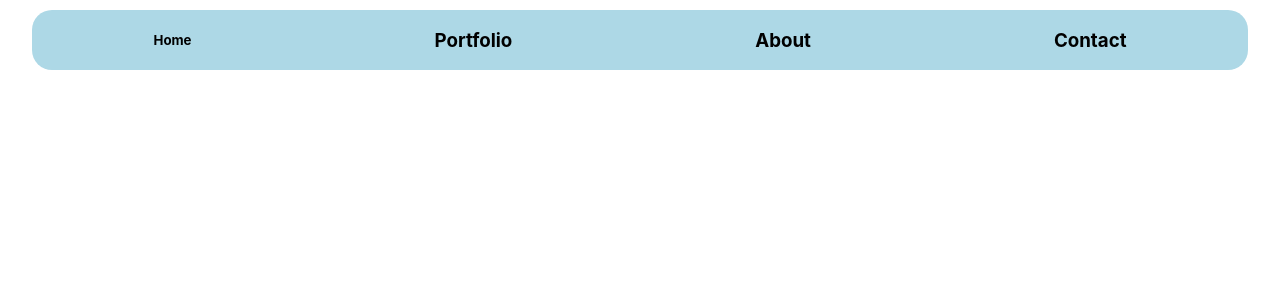
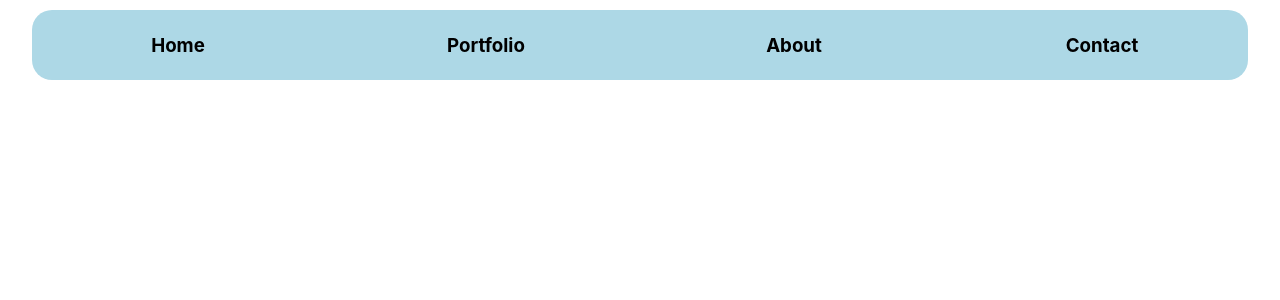
Before and after one commit to apinanyogaratnam/apinanyogaratnam, a Next.js app: page / in a window 1280 px wide. Shown: the top 300 px of the page. Built offline with nearby package versions, Linux system fonts and the light colour scheme.

Commit message:
feat: created nav bar

```diff
--- a/pages/index.js
+++ b/pages/index.js
@@ -1,11 +1,10 @@
 import Head from 'next/head'
-import Image from 'next/image'
 import styles from '../styles/Home.module.css'
+import { Box, Stack } from '@mui/material';
 
 const NavBar = () => (
-  <div style={{
-    display: 'flex',
-    flexShrink: '0',
+  <Box>
+    <Stack direction="row" spacing={2} style={{
       alignItems: 'center',
       justifyContent: 'space-around',
       backgroundColor: 'lightblue',
@@ -13,14 +12,23 @@ const NavBar = () => (
       width: '95%',
       margin: '0 auto',
       marginTop: '10px',
-  }}>
-    <div className={styles['nav-bar-text-container']}>
-      <h5>Home</h5>
-    </div>
+      height: '70px',
+    }}
+  >
+      <Box style={{ minWidth: '100px', height: '50px', justifyContent: 'center', alignItems: 'center', display: 'flex' }} className={styles['nav-bar-text-container']}>
+        <h3>Home</h3>
+      </Box>
+      <Box style={{ minWidth: '100px', height: '50px', justifyContent: 'center', alignItems: 'center', display: 'flex' }} className={styles['nav-bar-text-container']}>
         <h3>Portfolio</h3>
+      </Box>
+      <Box style={{ minWidth: '100px', height: '50px', justifyContent: 'center', alignItems: 'center', display: 'flex' }} className={styles['nav-bar-text-container']}>
         <h3>About</h3>
+      </Box>
+      <Box style={{ minWidth: '100px', height: '50px', justifyContent: 'center', alignItems: 'center', display: 'flex' }} className={styles['nav-bar-text-container']}>
         <h3>Contact</h3>
-  </div>
+      </Box>
+    </Stack>
+  </Box>
 );
 
 export default function Home() {
```
Lines whose indentation alone changed are shown as unchanged.
